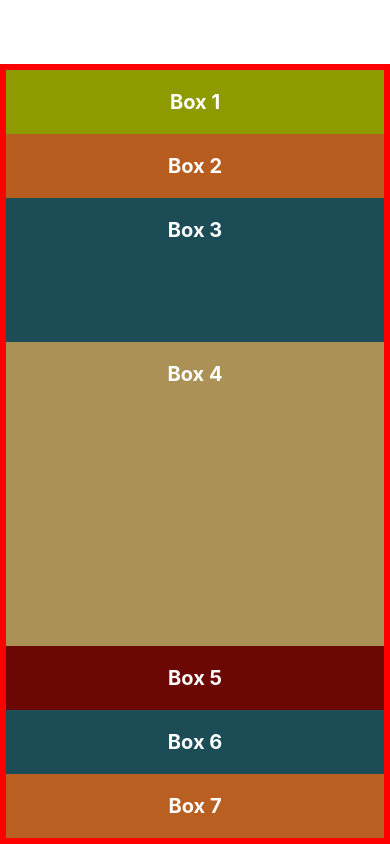
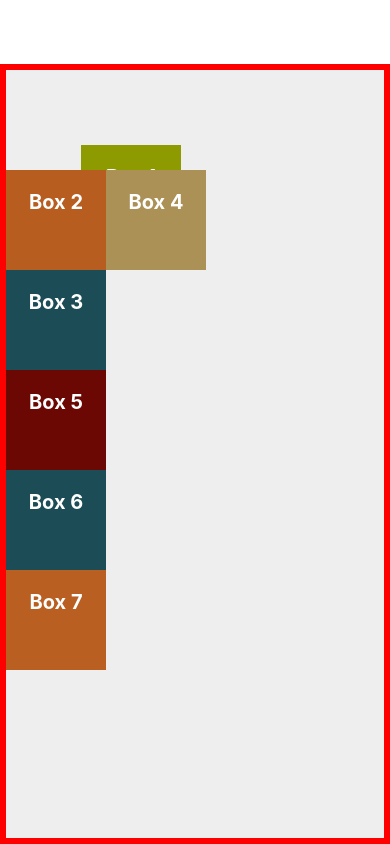
Before and after one commit to jas4code/codevodlution-react-native, a React Native app: screen / in a window 390 px wide. Built offline with nearby package versions, Linux system fonts and the light colour scheme.

Commit message:
Using Relative and Absolute Position values

```diff
--- a/App.js
+++ b/App.js
@@ -6,10 +6,10 @@ export default function App() {
 		// <View style={{ backgroundColor: 'plum', flex: 1 }}></View>
 
 		<View style={styles.container}>
-			<Box style={{ backgroundColor: '#8e9b00' }}>Box 1</Box>
+			<Box style={{ backgroundColor: '#8e9b00', top: 75, left: 75 }}>Box 1</Box>
 			<Box style={{ backgroundColor: '#b65d1f' }}>Box 2</Box>
-			<Box style={{ backgroundColor: '#1c4c56', flexGrow: 1 }}>Box 3</Box>
-			<Box style={{ backgroundColor: '#ab9156', flexGrow: 3 }}>Box 4</Box>
+			<Box style={{ backgroundColor: '#1c4c56' }}>Box 3</Box>
+			<Box style={{ backgroundColor: '#ab9156', position: 'absolute', top: 100, left: 100 }}>Box 4</Box>
 			<Box style={{ backgroundColor: '#6b0803' }}>Box 5</Box>
 			<Box style={{ backgroundColor: '#1c4c56' }}>Box 6</Box>
 			<Box style={{ backgroundColor: '#b95f21' }}>Box 7</Box>
--- a/components/Box.js
+++ b/components/Box.js
@@ -12,6 +12,8 @@ const styles = StyleSheet.create({
 	box: {
 		backgroundColor: '#fff',
 		padding: 20,
+		width: 100,
+		height: 100,
 	},
 	text: {
 		fontSize: 20,
```
